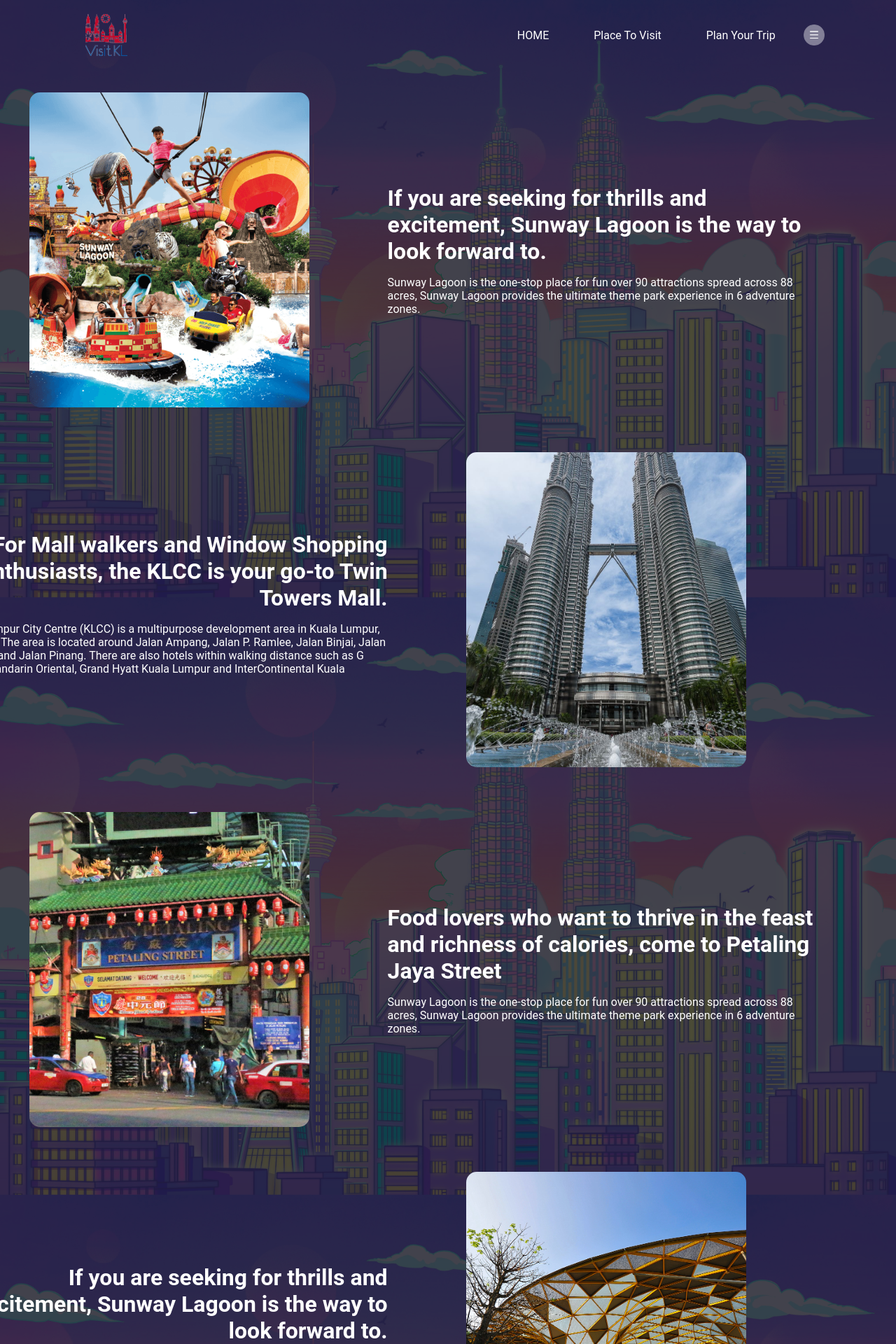
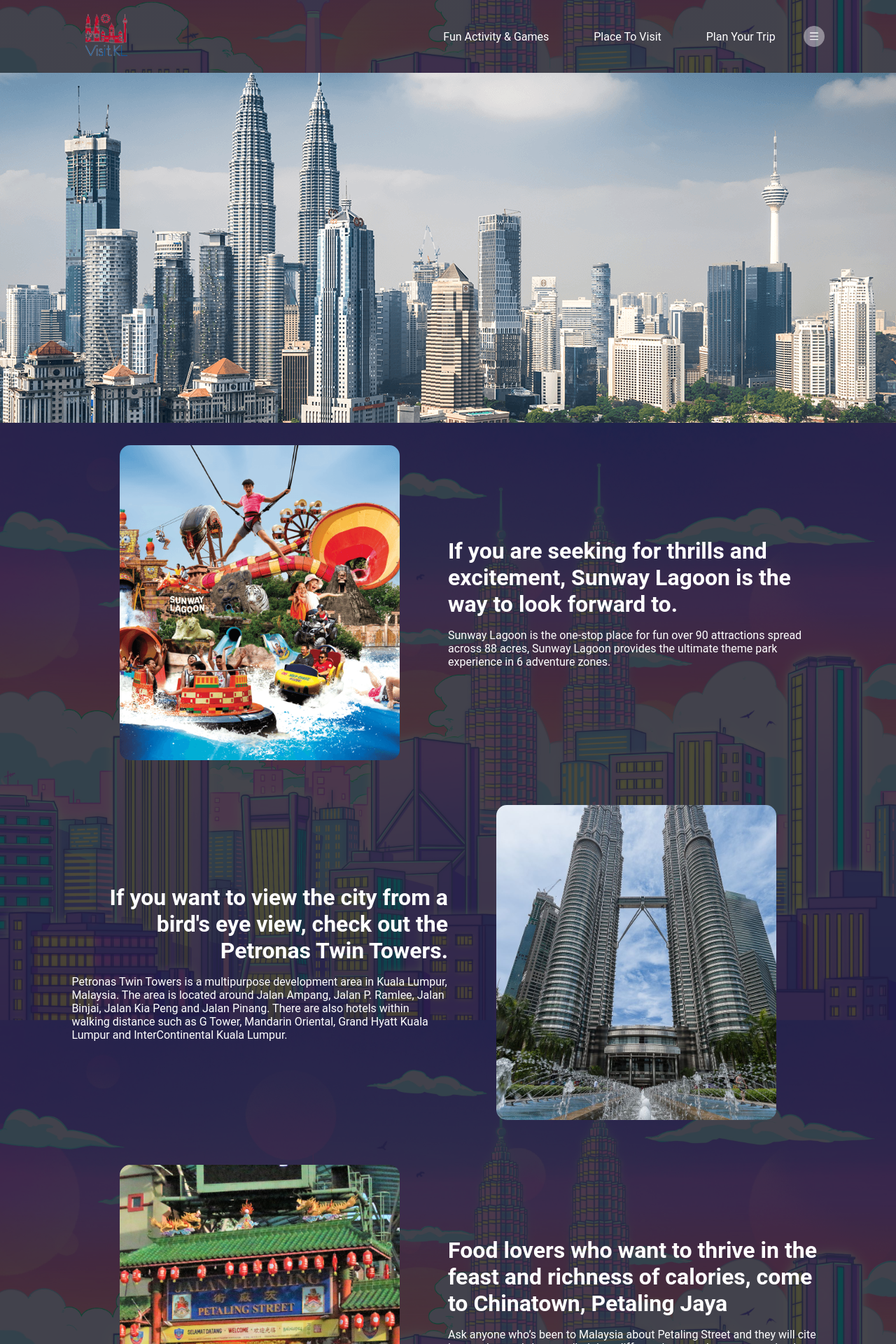
Before and after one commit to DigitalF1ow/WebDev_Assignment, a PHP site: page /destinations.html in a window 1280 px wide. Shown: the top 1920 px of the page at 70% size. Run offline with PHP 8.4, Linux system fonts and the light colour scheme.

Commit message:
Commit Please

```diff
--- a/css/destinations.css
+++ b/css/destinations.css
@@ -39,28 +39,40 @@
    margin-left:40px;
 }
 
-nav
+.nav-header
 {
    flex: 1;
    text-align: right;
 }
 
-nav ul li
+.nav-header ul li
 {
    list-style: none;
    display: inline-block;
    margin-left:60px
 }
 
-nav ul li a
+.nav-header ul li a
 {
    text-decoration: none;
    color: #fff;
    font-size: 1em;
 }
 
+.banner-background
+{
+   text-align: center;
+   background-image: url(../images/kualawide.png);
+   background-position: center;
+   background-repeat: no-repeat;
+   background-size: cover;
+   position: relative;
+   height: 31.25rem;
+
+}
 .destinations
 {
+
    display: grid;
    grid-template-columns: auto auto;
    height:88%;
@@ -101,13 +113,17 @@
    border-radius:15px;
    padding:2em 2em;
    box-sizing:border-box;
-   margin: 2em 7em;
+   margin-top: 2em;
+   margin-bottom: 2em;
+   margin-left: auto;
+   margin-right: auto;
    background-image: url(../images/klcc.jpeg);
    background-position: center;
    background-size: cover;
    animation: fadeInAnimation ease 2s;
 }
 
+/*This is the cards extension*/
 .card1
 {
    background-image: url(../images/sunway21.png);
@@ -122,6 +138,14 @@
    background-image: url(../images/pjstreet.jpg);
 }
 .card4
+{
+   background-image: url(../images/garden.jpg);
+}
+.card5
+{
+   background-image: url(../images/ecopark.jpg);
+}
+.card6
 {
    background-image: url(../images/garden.jpg);
 }
--- a/destinations.html
+++ b/destinations.html
@@ -8,18 +8,23 @@
 </head>
 <body>
     <div class="container">
-        <div class = "navbar">
-            <img src = "images/visitKL.png" class ="logo">
-            <nav>
+    <header class = "navbar">
+        <a href="index.html"><img src = "images/visitKL.png" class ="logo"></a>
+        <nav class="nav-header">
             <ul>
-                    <li><a href="index.html">HOME</a></li>
-                    <li><a href="#">Place To Visit</a></li>
+                <li><a href="fungame.html">Fun Activity & Games</a></li>
+                <li><a href="destinations.html">Place To Visit</a></li>
                 <li><a href="#">Plan Your Trip</a></li>
             </ul>
         </nav>
         <img src = "images/menu.png" class = "menu-icon">
+    </header>
     </div>
 
+    <div class="banner-background"></div>
+
+    <div class="container">
+    <!--Changes will be made-->
     <article class="destinations">
         <div class="card card1"></div>
         <section class="leftside">
@@ -28,8 +33,8 @@
         </section>
 
         <section class="rightside">
-                <h1>For Mall walkers and Window Shopping enthusiasts, the KLCC is your go-to Twin Towers Mall.</h1>
-                <p>Kuala Lumpur City Centre (KLCC) is a multipurpose development area in Kuala Lumpur, Malaysia. The area is located around Jalan Ampang, Jalan P. Ramlee, Jalan Binjai, Jalan Kia Peng and Jalan Pinang. There are also hotels within walking distance such as G Tower,
+            <h1>If you want to view the city from a bird's eye view, check out the Petronas Twin Towers.</h1>
+            <p>Petronas Twin Towers is a multipurpose development area in Kuala Lumpur, Malaysia. The area is located around Jalan Ampang, Jalan P. Ramlee, Jalan Binjai, Jalan Kia Peng and Jalan Pinang. There are also hotels within walking distance such as G Tower,
                Mandarin Oriental, Grand Hyatt Kuala Lumpur and InterContinental Kuala Lumpur.
             </p>
         </section>
@@ -37,17 +42,35 @@
 
         <div class="card card3"></div>
         <section class="leftside">
-                <h1>Food lovers who want to thrive in the feast and richness of calories, come to Petaling Jaya Street</h1>
-                <p>Sunway Lagoon is the one-stop place for fun over 90 attractions spread across 88 acres, Sunway Lagoon provides the ultimate theme park experience in 6 adventure zones.</p>
+            <h1>Food lovers who want to thrive in the feast and richness of calories, come to Chinatown, Petaling Jaya</h1>
+            <p>Ask anyone who’s been to Malaysia about Petaling Street and they will cite it as a shopper’s haven, albeit in a different league when compared to its more glamourous counterparts, Bukit Bintang and KLCC.
+                A well-known shopping district, the whole area transforms into a lively and vibrant night market after dark, with hundreds of stalls selling all kinds of stuff at dirt-cheap prices, making it the most happening night market in the city.</p>
         </section>
 
+        <section class="rightside">
+            <h1>Perdana Botanical Garden Kuala Lumpur</h1>
+            <p>The Perdana Botanical Garden is located in the heart of Kuala Lumpur, it has been the green part of the city for over a decade.
+               It was originally a recreational park where the public are able to jog around the area but with the abundances of tropical plants planted in the park.
+               It is now revitalised and rehabilitated as a Botanical Garden for everyone to come and smell the flowers.
+            </p>
+        </section>
+        <div class="card card4"></div>
+
+        <div class="card card5"></div>
+        <section class="leftside">
+            <h1>Those who wanted a get-away from the hustling and bustling of the concrete urbania are welcomed to the KL Eco Forest Park.</h1>
+            <p>Located in the heart of the city's centre and the only city in the world to preserve a rainforest in the country, the KL Eco Forest Park is one of the places
+                that is recommended for nature lovers out there. The park itself is actually a Bukit Nanas Forest Reserve and serves as a heritage in this city.
+                There are various types of trees, herbs to be found and a well-maintained walking trails for hiking lovers. There is also a camp site for those that are eager
+                to have a campfire experience. Tons of activities can be done here too!
+            </p>
+        </section>
 
         <section class="rightside">
             <h1>If you are seeking for thrills and excitement, Sunway Lagoon is the way to look forward to.</h1>
             <p>Sunway Lagoon is the one-stop place for fun over 90 attractions spread across 88 acres, Sunway Lagoon provides the ultimate theme park experience in 6 adventure zones.</p>
         </section>
-            <div class="card card4"></div>
-
+        <div class="card card6"></div>
 
     </article>
     </div>
```
Also changed, not shown: images/ecopark.jpg (added), images/kualawide.png (added). Lines whose indentation alone changed are shown as unchanged.
